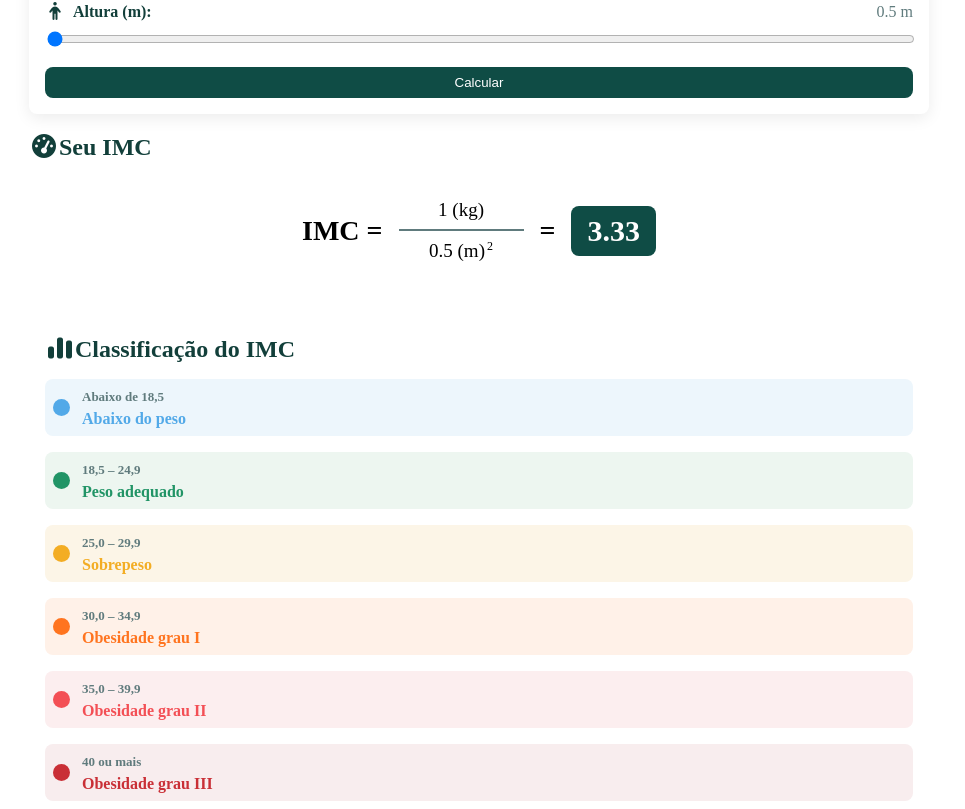
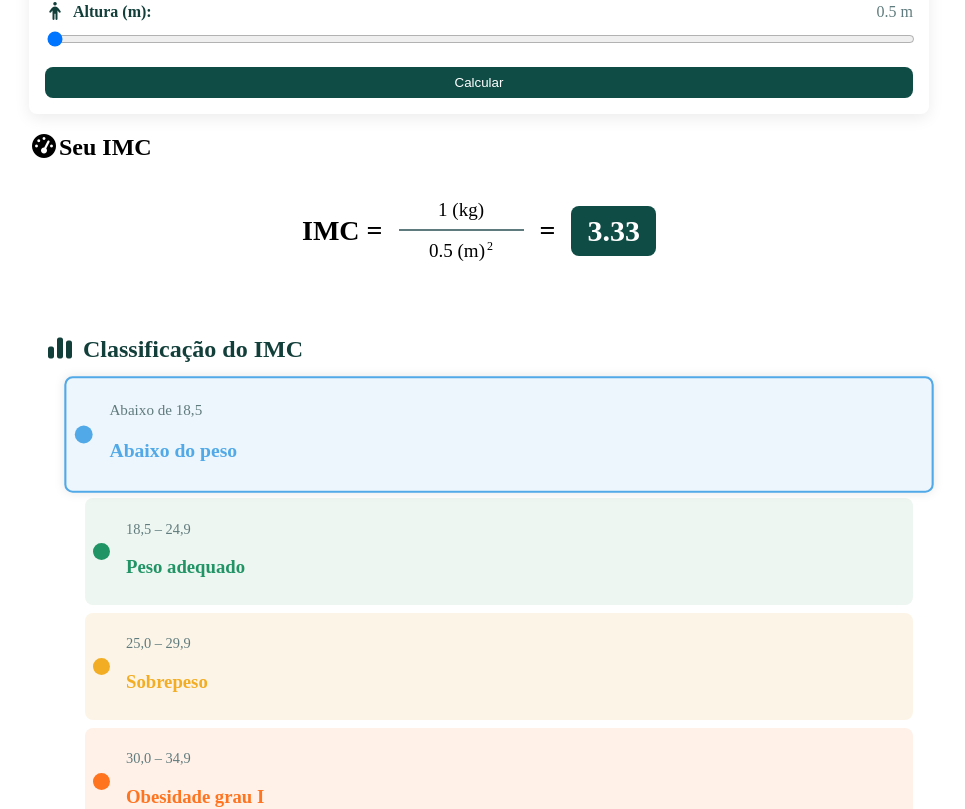
Before and after one commit to tauanecustodio/imc-calculadora, a React (Vite) app: page / in a window 1280 px wide. Shown: the part 294-1103 px from the top of the page, without its empty margins (161-1126 px from the left). Built offline with nearby package versions, Linux system fonts and the light colour scheme; the HTML template or start-up script is replaced by a standard one.

Commit message:
feat: add highlight to current card chore: add data file with classifications

```diff
--- a/src/App.jsx
+++ b/src/App.jsx
@@ -7,6 +7,8 @@ import { useState } from 'react'
 function App() {
   const [peso, setPeso] = useState(1)
   const [altura, setAltura] = useState(0.5)
+
+  const result = (peso / (altura * altura).toFixed(1)).toFixed(2) || 0
 
   return (
     <>
@@ -33,8 +35,11 @@ function App() {
         <ResultSection
           peso={peso}
           altura={altura}
+          result={result}
         />
-        <ClassificationList />
+        <ClassificationList
+          result={Number(result)}
+        />
       </main>
 
       <footer class="footer">
--- a/src/components/ClassificationList/ClassificationList.jsx
+++ b/src/components/ClassificationList/ClassificationList.jsx
@@ -1,71 +1,46 @@
 import './ClassificationList.sass'
+import { classifications } from '../../data/classifications'
 
-const faixasIMC = [
-  {
-    faixa: "Abaixo de 18,5",
-    titulo: "Abaixo do peso",
-    color: "#52A9E8",
-    bgColor: "#EDF6FC"
-  },
-  {
-    faixa: "18,5 – 24,9",
-    titulo: "Peso adequado",
-    color: "#219466",
-    bgColor: "#EDF6F0"
-  },
-  {
-    faixa: "25,0 – 29,9",
-    titulo: "Sobrepeso",
-    color: "#F3AD24",
-    bgColor: "#FCF5E7"
-  },
-  {
-    faixa: "30,0 – 34,9",
-    titulo: "Obesidade grau I",
-    color: "#FF741F",
-    bgColor: "#FFF1E8"
-  },
-  {
-    faixa: "35,0 – 39,9",
-    titulo: "Obesidade grau II",
-    color: "#F34F55",
-    bgColor: "#FCEEEF"
-  },
-  {
-    faixa: "40 ou mais",
-    titulo: "Obesidade grau III",
-    color: "#C92F36",
-    bgColor: "#F8EDEE"
-  },
-];
 
-export function ClassificationList() {
+export function ClassificationList(result) {
+
   return (
-    <div className="imc__levels">
-      <h2 className="imc__title">
-        <i className="fa-solid fa-chart-simple"></i>
+    <div className="classification">
+      <h2 className="classification__title">
+        <i className="classification__icon fa-solid fa-chart-simple"></i>
         Classificação do IMC
       </h2>
 
-      <div className="imc__timeline">
-        {faixasIMC.map((item) => (
-        <div className="imc__item" key={item.titulo} style={{ backgroundColor: item.bgColor }}>
+      <ul className="classification__list">
+        {classifications.map((item) => {
+          const valor = result?.result;
+          const isCurrent = valor !== null && valor >= item.min && valor <= item.max
+
+          return (
+            <li
+              className={`classification__item ${
+                isCurrent ? "classification__item--current" : ""
+              }`}
+              key={item.id}
+              style={{ backgroundColor: item.bgColor, borderColor: item.color }}
+            >
               <div
-          className="imc__marker"
+                className="classification__marker"
                 style={{ backgroundColor: item.color }}
-          />
-            <div className="imc__content">
-            <span className="imc__faixa">
+              >
+              </div>
+              <div className="classification__content">
+                <p className="classification__faixa">
                   {item.faixa}
-            </span>
+                </p>
                 <h3 style={{ color: item.color }}>
                   {item.titulo}
                 </h3>
               </div>
-        </div>
-        ))}
-      </div>
-
+            </li>
+          )
+        })}
+      </ul>
     </div>
   )
 }
--- a/src/components/ClassificationList/ClassificationList.sass
+++ b/src/components/ClassificationList/ClassificationList.sass
@@ -1,25 +1,39 @@
 @use "../../variables"
 
-.imc
-    &__levels
-        background: variables.$color-surface
-        border-radius: 8px
-        padding: 1rem
+.classification
+    background: variables.$color-surface
+    border-radius: 8px
+    padding: 1rem
+
+    &__icon
+        margin-right: 0.5rem
 
     &__title
         margin-bottom: 1rem
         color: variables.$color-text-primary
 
+    &__list
+        display: flex
+        flex-direction: column
+        gap: 0.5rem
+
     &__item
-        margin-bottom: 1rem
         padding: 0.5rem
         border-radius: 8px
         display: flex
-        gap: 0.5rem
+        gap: 1rem
         align-items: center
+        transition: all 0.3s ease-in-out
 
-        &:last-child
-            margin-bottom: 0
+        &--current
+            scale: 1.05
+            box-shadow: 0 0 10px rgba(0, 0, 0, 0.1)
+            border-width: 2px
+            border-style: solid
+    &__faixa
+        font-size: 0.9rem
+        color: variables.$color-text-secondary
+        margin-bottom: 0.5rem
 
     &__marker
         left: -29px
@@ -27,6 +41,3 @@
         width: 17px
         height: 17px
         border-radius: 50%
-
-    &__content
-        padding: 0 0 0 4px
--- a/src/components/ResultSection/ResultSection.jsx
+++ b/src/components/ResultSection/ResultSection.jsx
@@ -1,6 +1,6 @@
 import './ResultSection.sass'
 
-export function ResultSection({ peso, altura }) {
+export function ResultSection({ peso, altura, result }) {
   return (
     <div className="imc">
 
@@ -21,7 +21,7 @@ export function ResultSection({ peso, altura }) {
         </div>
         <span className="imc__igual">=</span>
         <span className="imc__resultado">
-          {(peso / (altura * altura).toFixed(1)).toFixed(2) || 0}
+          {result || "Resultado"}
         </span>
       </div>
     </div>
--- /dev/null
+++ b/src/data/classifications.js
@@ -0,0 +1,56 @@
+export const classifications = [
+  {
+    id: 1,
+    faixa: "Abaixo de 18,5",
+    titulo: "Abaixo do peso",
+    min: 0,
+    max: 18.5,
+    color: "#52A9E8",
+    bgColor: "#EDF6FC"
+  },
+  {
+    id: 2,
+    faixa: "18,5 – 24,9",
+    titulo: "Peso adequado",
+    min: 18.5,
+    max: 24.9,
+    color: "#219466",
+    bgColor: "#EDF6F0"
+  },
+  {
+    id: 3,
+    faixa: "25,0 – 29,9",
+    titulo: "Sobrepeso",
+    min: 25,
+    max: 29.9,
+    color: "#F3AD24",
+    bgColor: "#FCF5E7"
+  },
+  {
+    id: 4,
+    faixa: "30,0 – 34,9",
+    titulo: "Obesidade grau I",
+    min: 30,
+    max: 34.9,
+    color: "#FF741F",
+    bgColor: "#FFF1E8"
+  },
+  {
+    id: 5,
+    faixa: "35,0 – 39,9",
+    titulo: "Obesidade grau II",
+    min: 35,
+    max: 39.9,
+    color: "#F34F55",
+    bgColor: "#FCEEEF"
+  },
+  {
+    id: 6,
+    faixa: "40 ou mais",
+    titulo: "Obesidade grau III",
+    min: 40,
+    max: Infinity,
+    color: "#C92F36",
+    bgColor: "#F8EDEE"
+  },
+];
--- a/src/index.sass
+++ b/src/index.sass
@@ -4,6 +4,8 @@
     margin: 0
     padding: 0
     box-sizing: border-box
+li
+    list-style: none
 
 body
     font-family: Arial, Helvetica, sans-serif
```
Lines whose indentation alone changed are shown as unchanged.
